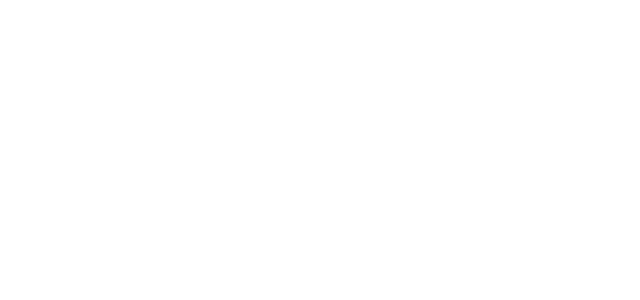
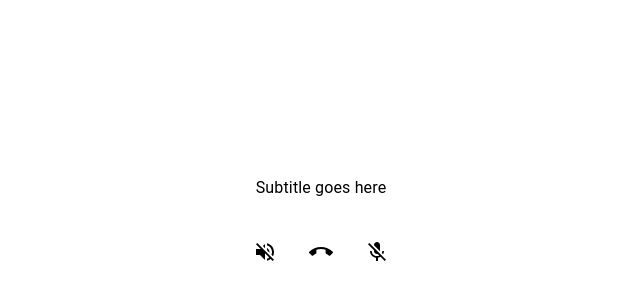
Before and after one commit to i-am-SnehaChauhan/travel-safe, a React (Create React App) app: page /videocall in a window 1280 px wide. Before the commit this address had no page. Shown: the part 132-432 px from the top of the page, without its empty margins (319-959 px from the left). Built offline with nearby package versions, Linux system fonts and the light colour scheme.

Commit message:
Video Call Page Done

```diff
--- a/package.json
+++ b/package.json
@@ -13,6 +13,7 @@
     "aos": "^2.3.4",
     "react": "^18.2.0",
     "react-dom": "^18.2.0",
+    "react-player": "^2.12.0",
     "react-router-dom": "^6.14.1",
     "react-scripts": "5.0.1",
     "web-vitals": "^2.1.4"
--- a/src/App.js
+++ b/src/App.js
@@ -1,6 +1,7 @@
 import './App.css';
 import Home from './Components/Home/Home';
 import { BrowserRouter, Routes, Route } from 'react-router-dom';
+import VideoCallPage from './Components/VideoPlayer/VideoCallPage';
 
 function App() {
   return (
@@ -8,6 +9,8 @@
       <BrowserRouter>
           <Routes>
             <Route path='/' element={<Home />} />
+            <Route path='/videocall' element={<VideoCallPage />} />
+            <Route path='/*' element={<h1>Not Found</h1>} />
           </Routes>
         </BrowserRouter>
     </>
--- /dev/null
+++ b/src/Components/VideoPlayer/VideoCallPage.jsx
@@ -0,0 +1,67 @@
+import React from 'react';
+import ReactPlayer from 'react-player';
+import { Box, Typography, IconButton } from '@mui/material';
+import { VolumeOff, CallEnd, MicOff } from '@mui/icons-material';
+
+function VideoCallPage() {
+  return (
+    <Box
+      sx={{
+        display: 'flex',
+        flexDirection: 'column',
+        alignItems: 'center',
+        maxWidth: 400,
+        margin: '0 auto',
+        padding: 2,
+      }}
+    >
+      <Box
+        sx={{
+          position: 'relative',
+          paddingTop: '75%',
+          width: '100%',
+          maxWidth: 300,
+          margin: '0 auto',
+        }}
+      >
+        <ReactPlayer url="https://www.youtube.com/shorts/0u0gyT23JsU" width="100%" height="100%" controls={true} />
+      </Box>
+
+      <Box
+        sx={{
+          display: 'flex',
+          alignItems: 'center',
+          justifyContent: 'center',
+          marginTop: 2,
+          textAlign: 'center',
+        }}
+      >
+        <Typography variant="subtitle1" sx={{ fontSize: '1rem', lineHeight: 1.5 }}>
+          Subtitle goes here
+        </Typography>
+      </Box>
+
+      <Box
+        sx={{
+          display: 'flex',
+          justifyContent: 'center',
+          marginTop: 4,
+          gap: 2,
+          padding: '0 16px',
+        }}
+      >
+        <IconButton color="inherit">
+          <VolumeOff />
+        </IconButton>
+        <IconButton color="inherit">
+          <CallEnd />
+        </IconButton>
+        <IconButton color="inherit">
+          <MicOff />
+        </IconButton>
+      </Box>
+    </Box>
+  );
+}
+
+export default VideoCallPage;
```
Also changed, not shown: 1 other file (tests, documents, lock files or other folders).
